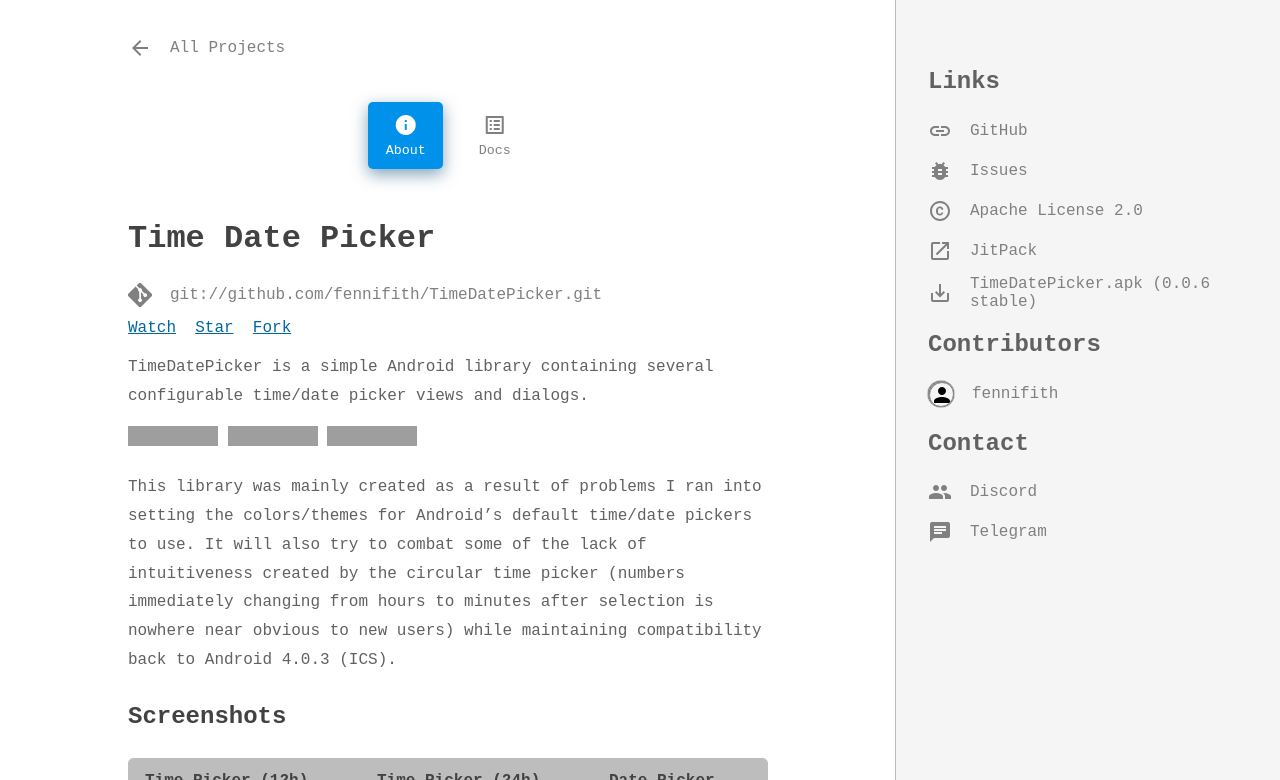
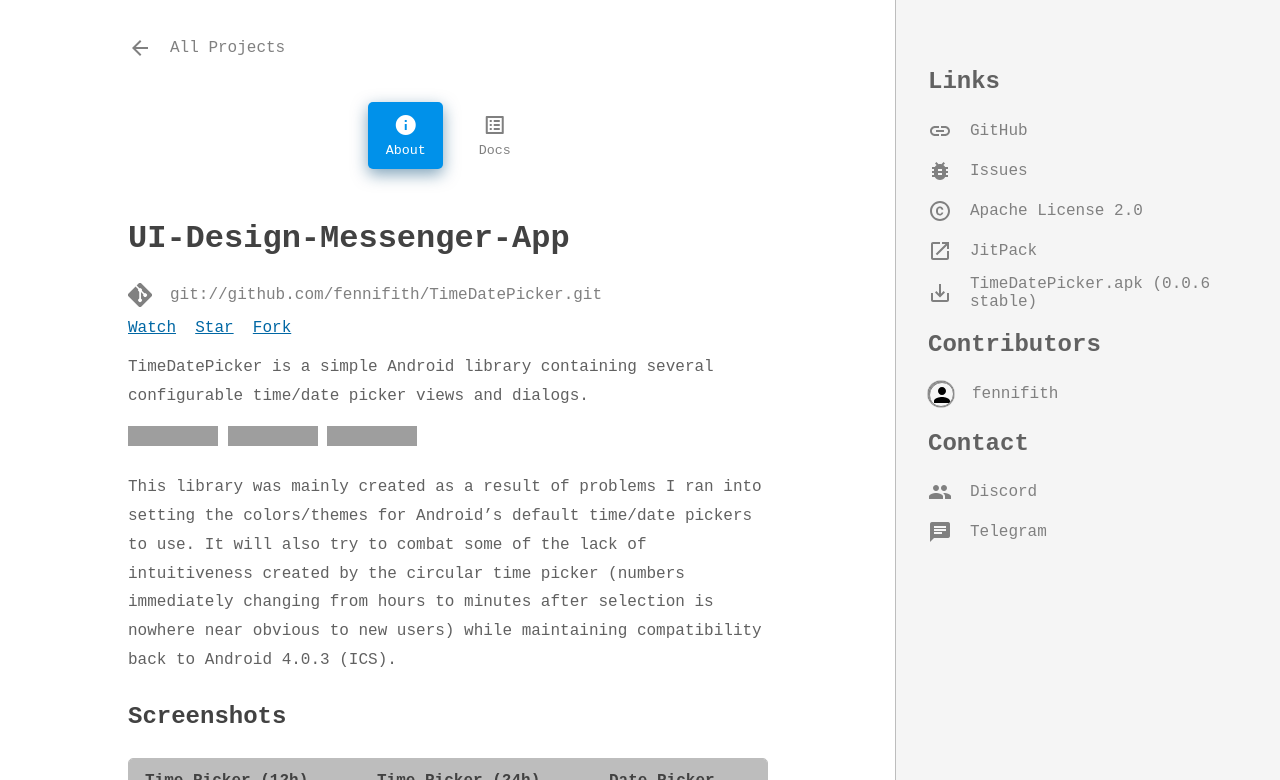
Before and after one commit to SarthakSwaroop/sarthakswaroop.github.io, a Jekyll site: the page built from _projects/timedatepicker.md, in a window 1280 px wide and 900 px high, cut to the strip 0-780 px from the top of the window. Built offline with Jekyll 4.4.1, drawn with Linux system fonts in a browser that asks for light colours; nearby versions of some CDN libraries; some web fonts are replaced; comment, search, counter and statistics services are not loaded; a style sheet for code colours, icons or effects is not loaded; grey boxes are pictures that could not be loaded.

Commit message:
Update timedatepicker.md

```diff
--- a/_projects/timedatepicker.md
+++ b/_projects/timedatepicker.md
@@ -1,7 +1,7 @@
 ---
 layout: "project"
 type: "android-library"
-title: "Time Date Picker"
+title: "UI-Design-Messenger-App"
 description: "A simple Android library containing several time/date pickers and dialogs."
 repo: "fennifith/TimeDatePicker"
 git: "git://github.com/fennifith/TimeDatePicker.git"
```
